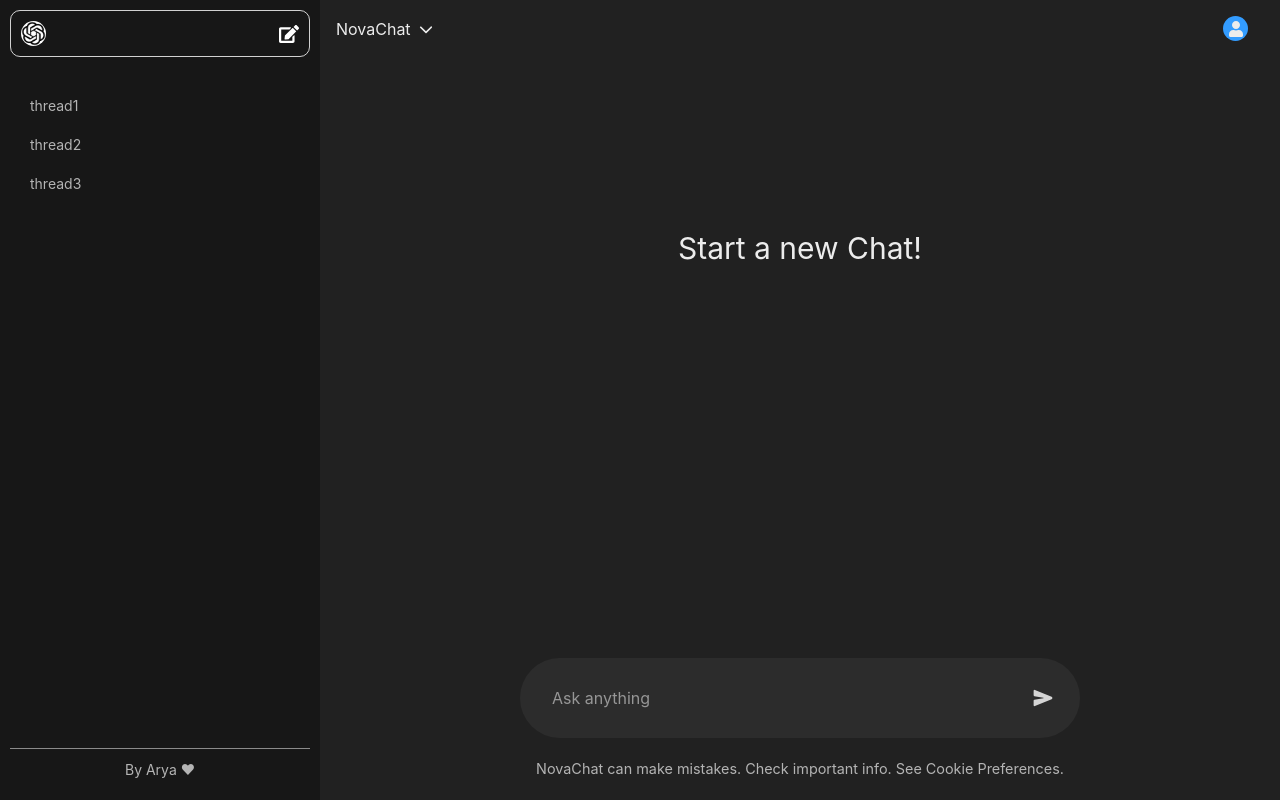
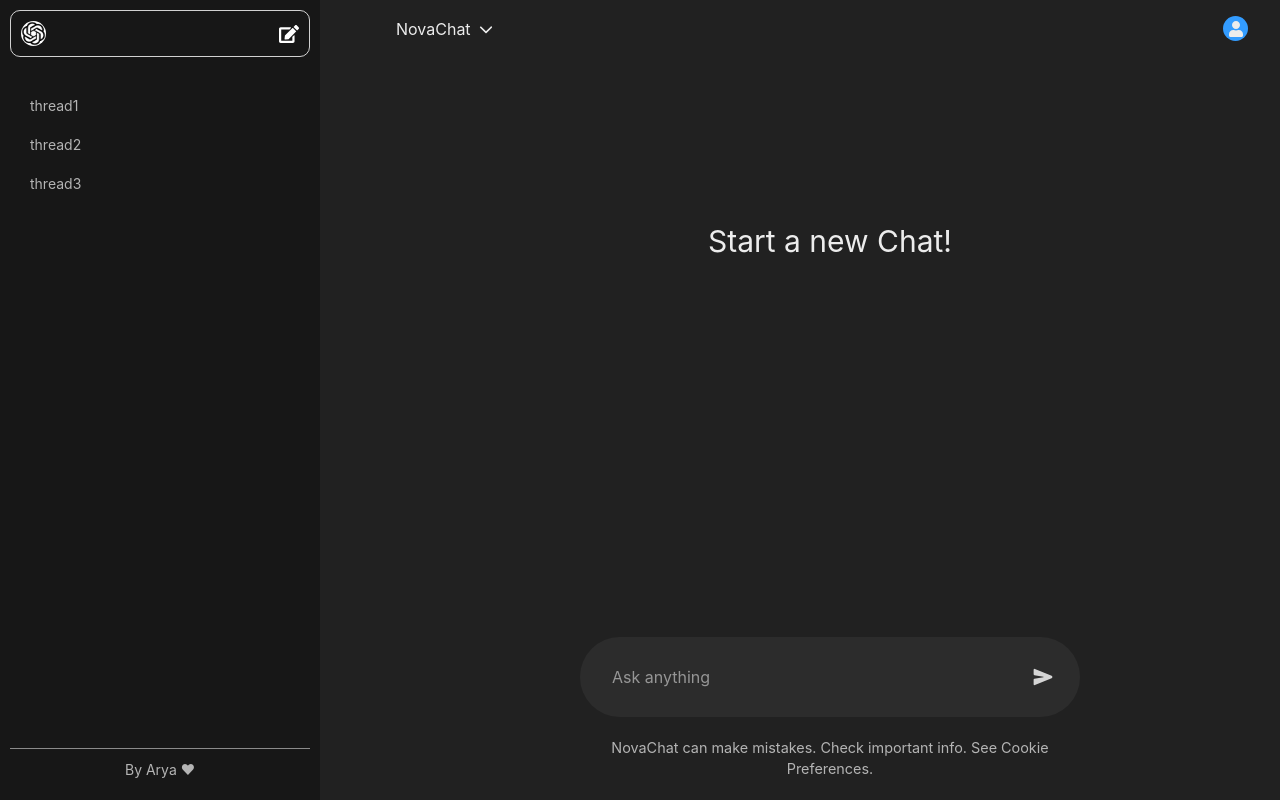
Before and after one commit to baranwalarya/NovaChat, a React (Vite) app in the folder Frontend/: page / in a window 1280 px wide. Built offline with nearby package versions, Linux system fonts and the light colour scheme.

Commit message:
updated project

```diff
--- a/Frontend/src/ChatWindow.jsx
+++ b/Frontend/src/ChatWindow.jsx
@@ -55,10 +55,10 @@ const ChatWindow = () => {
   },[reply])
 
   return (
-    <div className="bg-[#212121] h-screen w-full flex flex-col justify-between text-center overflow-hidden pl-[60px] sm:pl-0">
+   <div className="bg-[#212121] h-screen w-full flex flex-col justify-between text-center overflow-hidden pl-0 sm:pl-[60px]">
 
       {/* Navbar */}
-      <div className="w-full flex justify-between items-center      cursor-pointer">
+      <div className="w-full flex justify-between items-center cursor-pointer">
         <span className="flex items-center gap-2 my-[1rem] mx-[1rem]">
             <RiMenu3Line
             className="text-xl sm:hidden cursor-pointer flex-shrink-0"
```
